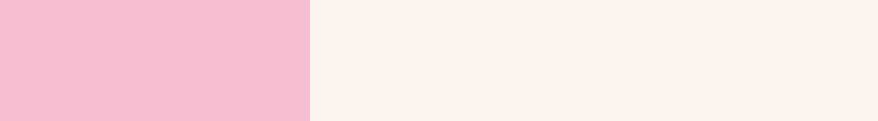
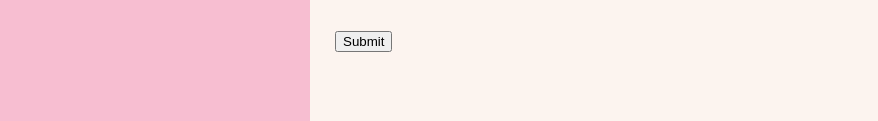
Before and after one commit to lilyj521/web-dev-hw, a plain HTML site: page assignment-13/contact.html in a window 1280 px wide. Shown: the part 448-569 px from the top of the page, without its empty margins (0-878 px from the left). Drawn offline with Linux system fonts and the light colour scheme.

Commit message:
added submit button

```diff
--- a/assignment-13/contact.html
+++ b/assignment-13/contact.html
@@ -58,6 +58,8 @@
           <br>
           <textarea name="message" id="comment-concerns" autofocus>Send a message!</textarea>
         </p>
+        <button type="submit" form="form1" value="Submit">Submit</button>
     </div>
   </div>
+
 </body>
```
